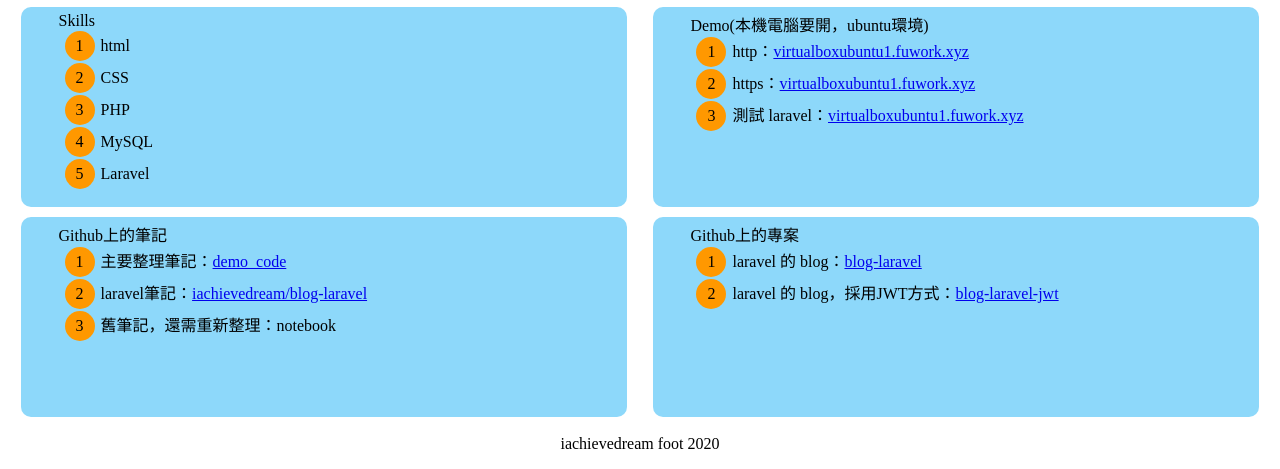
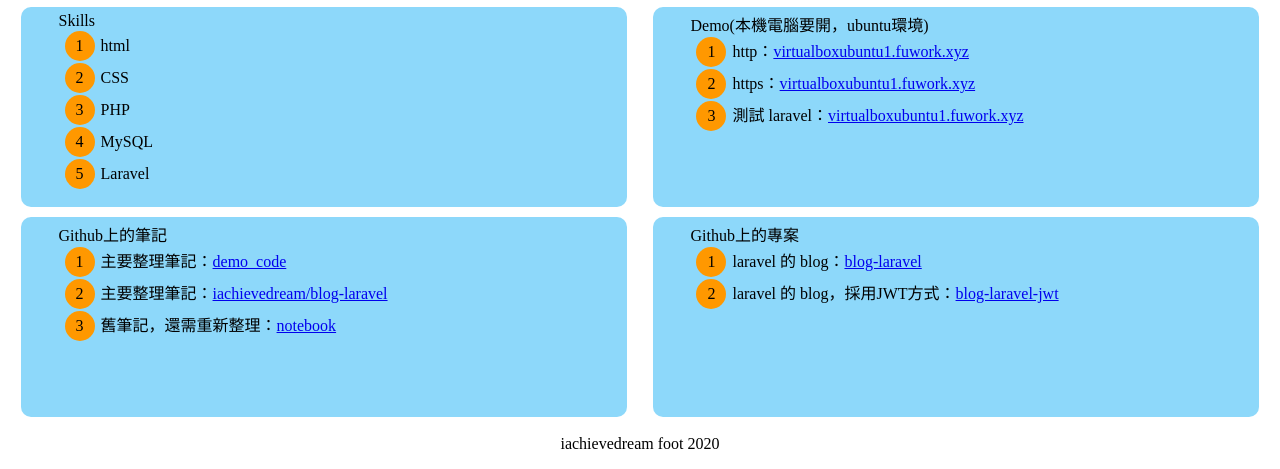
Before and after one commit to iachievedream/iachievedream.github.io, a plain HTML site: page index.html in a window 1280 px wide. Shown: the part 331-800 px from the top of the page. Drawn offline with nearby package versions, Linux system fonts and the light colour scheme.

Commit message:
add notebook

```diff
--- a/html_vue.js
+++ b/html_vue.js
@@ -40,7 +40,7 @@ new Vue({
             text2:'CSS',
             text3:'PHP',
             text4:'MySQL',
-            text5:'Laravel'
+            text5:'Laravel',
         },
         demo:{
             text1:'http://virtualboxubuntu1.fuwork.xyz:81/',
@@ -49,7 +49,8 @@ new Vue({
         },
         demobook:{
             text1:'https://github.com/iachievedream/demo_code',
-            text2:'https://github.com/iachievedream/notebook'
+            text2:'https://hackmd.io/5aleE6jMTjGJGliijXm57Q',
+            text3:'https://github.com/iachievedream/notebook'
         },
         demo_code:{
             text1:'https://github.com/iachievedream/blog-laravel',
--- a/index.html
+++ b/index.html
@@ -62,7 +62,7 @@
         <div class="ex">
             <div v-html="title.content5"></div>
             <div id="circle">1</div>主要整理筆記：<a v-bind:href="demobook.text1">demo_code</a><br>
-            <div id="circle">2</div>laravel筆記：<a v-bind:href="demobook.text2">iachievedream/blog-laravel</a><br>
+            <div id="circle">2</div>主要整理筆記：<a v-bind:href="demobook.text2">iachievedream/blog-laravel</a><br>
             <div id="circle">3</div>舊筆記，還需重新整理：<a v-bind:href="demobook.text3">notebook</a><br>
         </div>
 
```
